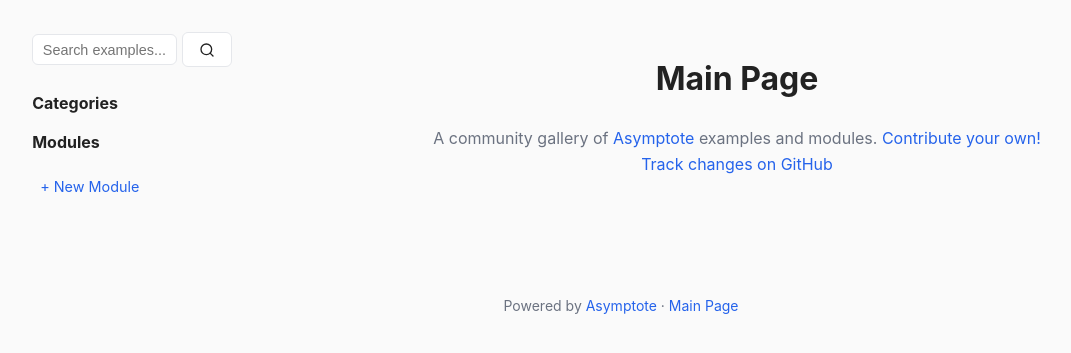
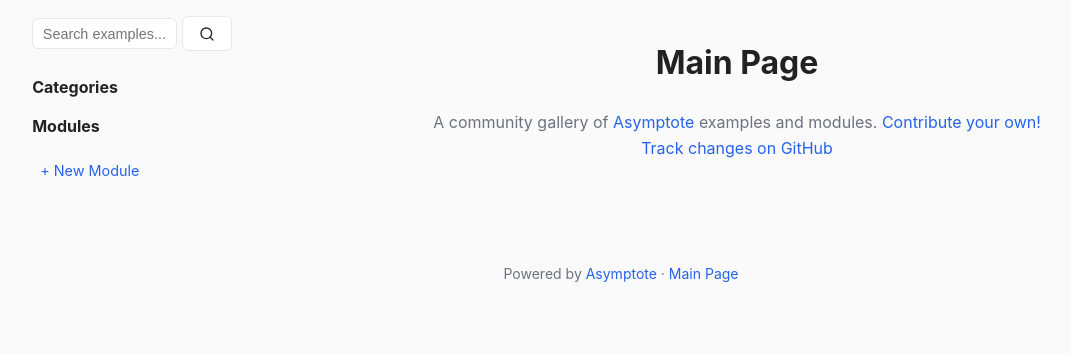
Before and after one commit to vectorgraphics/asymptote-wiki, a Flask app: page / in a window 1280 px wide. Shown: the part 66-419 px from the top of the page, without its empty margins (19-1090 px from the left). Run offline with Flask 3, Linux system fonts and the light colour scheme; parts of the project's set-up code (start-up, migrations or seed data) failed here and were passed over; some libraries are stand-ins or nearby versions.

Commit message:
Tighten main top/bottom margin to 1rem

```diff
--- a/static/style.css
+++ b/static/style.css
@@ -55,7 +55,7 @@ nav {
 
 /* Main */
 main {
-    margin: 2rem auto;
+    margin: 1rem auto;
     padding: 0 var(--gutter);
 }
 
```
